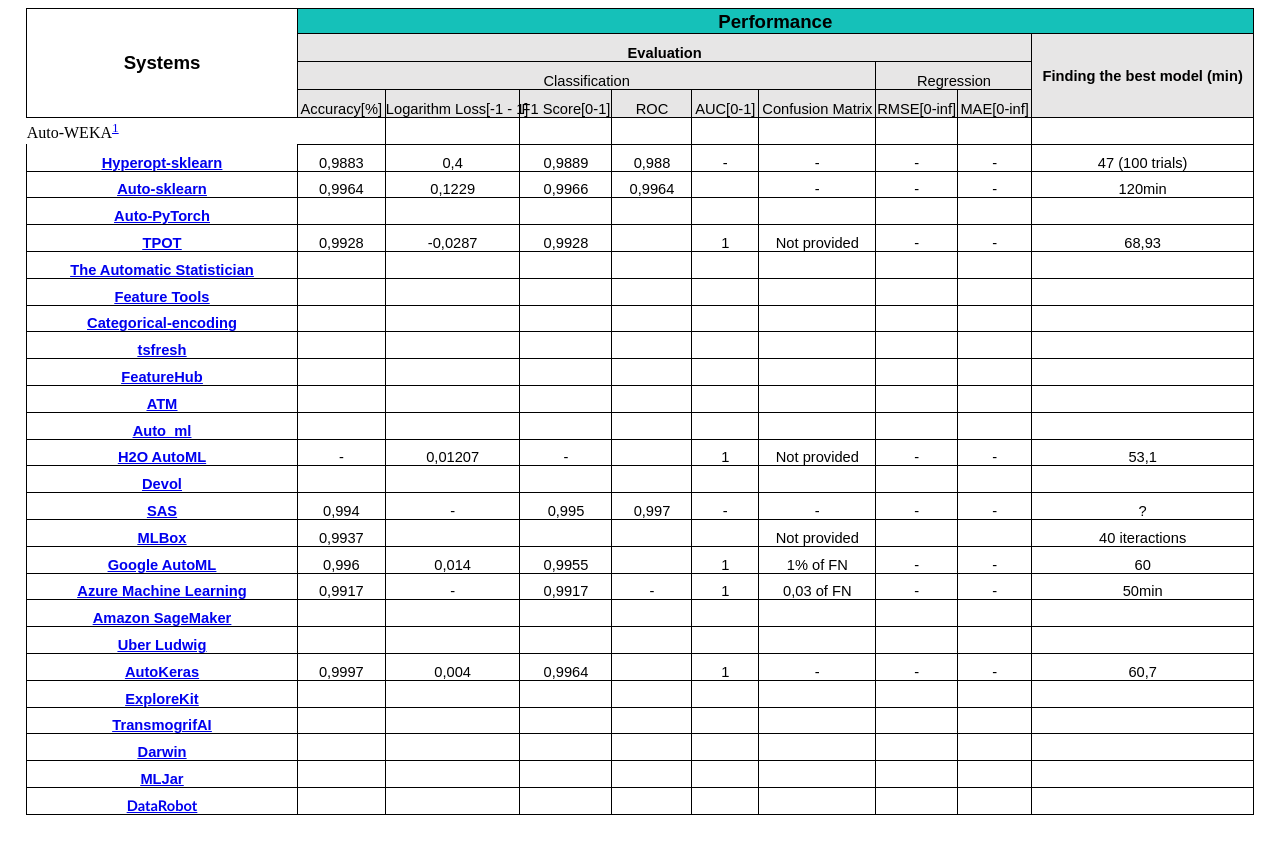
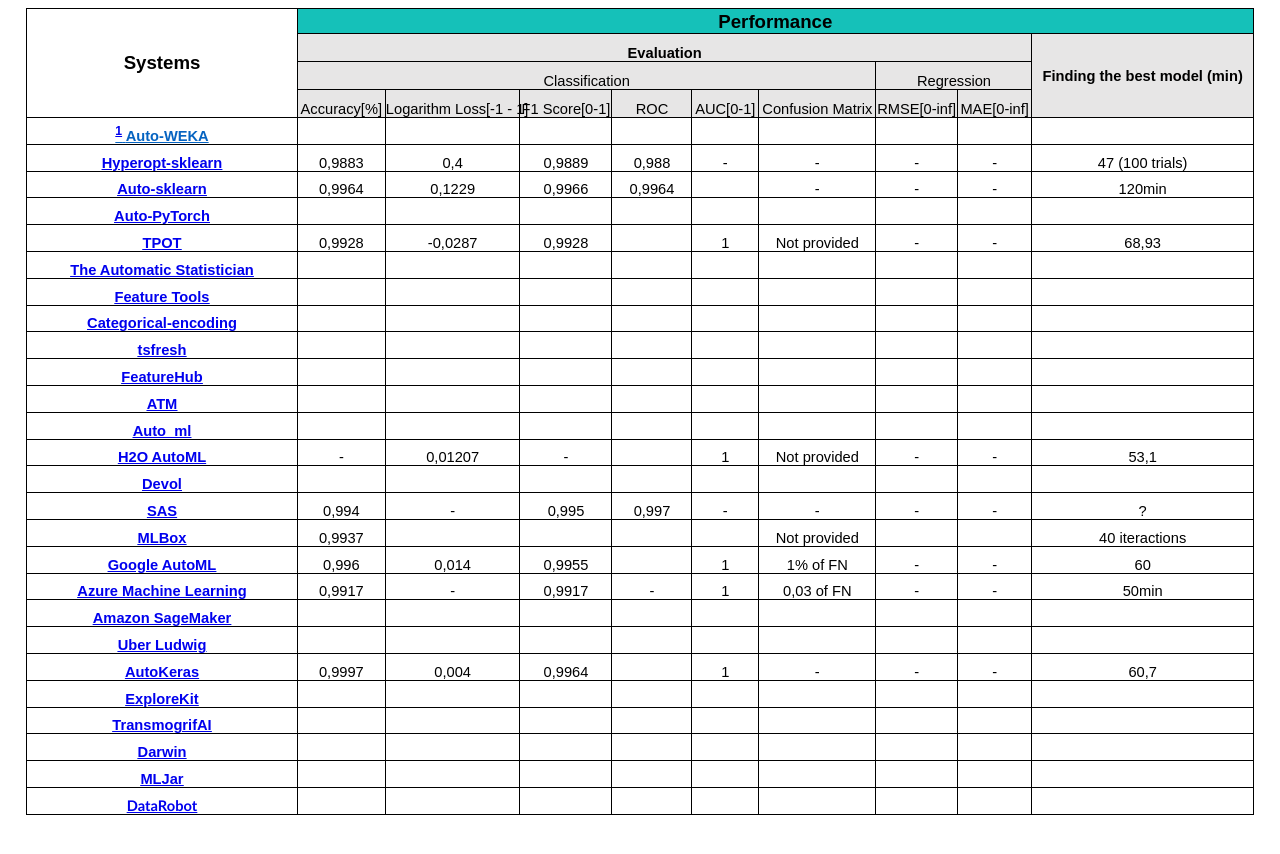
Before and after one commit to jonathankrauss/AutoML-Benchmark, a Jekyll site: the page include/table_1.html, which Jekyll copies as it is, in a window 1280 px wide and 900 px high. Shown: the top 854 px of the window. Built offline with Jekyll 4.4.1, drawn with Linux system fonts in a browser that asks for light colours.

Commit message:
Update table_1.html

```diff
--- a/include/table_1.html
+++ b/include/table_1.html
@@ -646,7 +646,16 @@
   style='font-weight:700;font-family:"Frutiger 45 Light", sans-serif;
   mso-font-charset:0'>Auto-WEKA</span></a></td>-->
 
+  <td height=26 class=xl723473 width=270 style='height:20.1pt;border-top:none; width:203pt'>
+  <sup id="fnref:AutoWEKA">
+	  <a href="#fn:AutoWEKA" class="footnote">1</a></sup>
+	  <span style='font-weight:700;font-family:"Frutiger 45 Light", sans-serif;
+  mso-font-charset:0'>
+		  Auto-WEKA</span></td>
+
+  <!--
   <td class="tl">Auto-WEKA<sup id="fnref:AutoWEKA"><a href="#fn:AutoWEKA" class="footnote">1</a></sup></td>
+  -->
 
   <td class=xl653473></td>
   <td class=xl803473 style='border-top:none'>&nbsp;</td>
```
